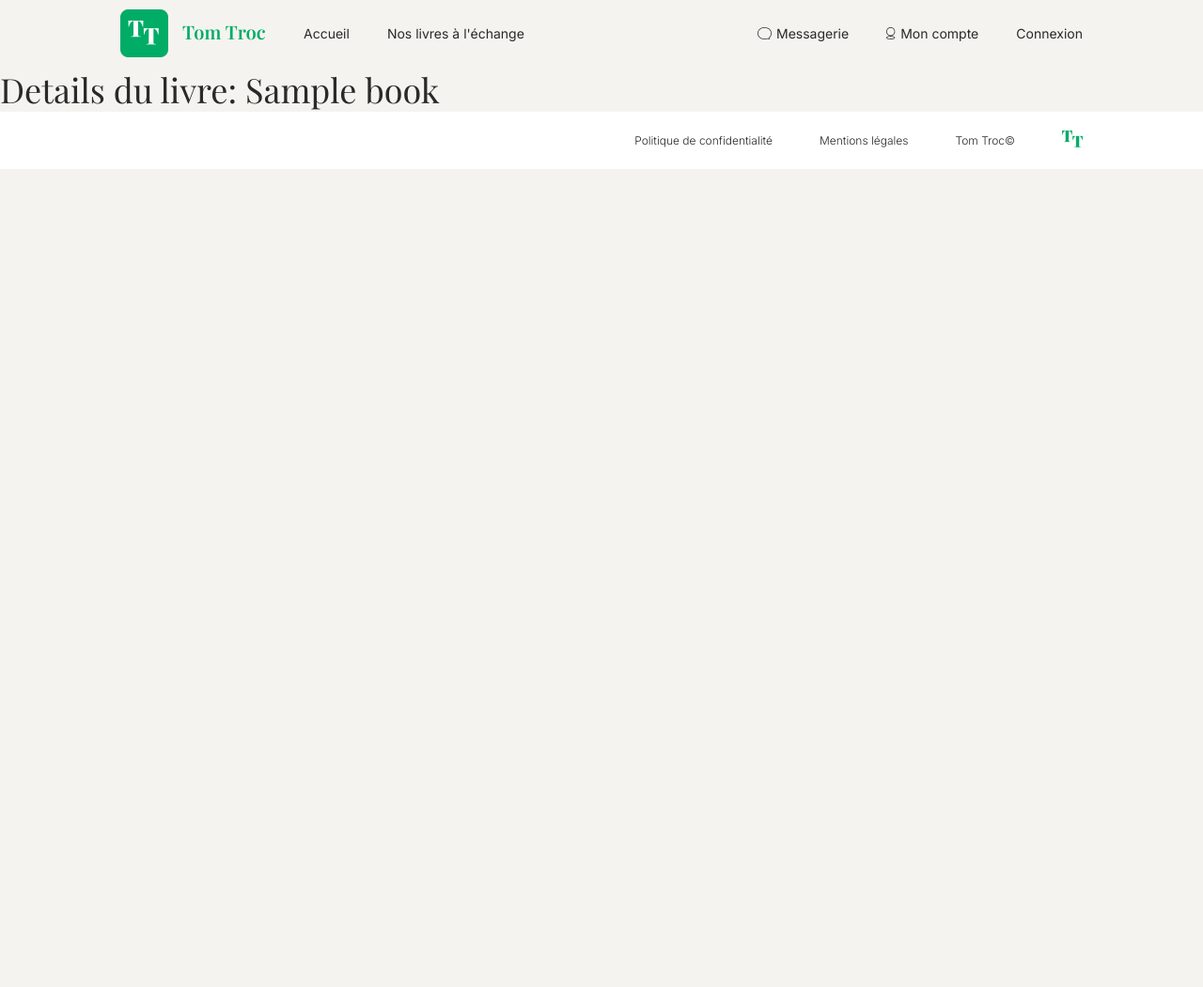
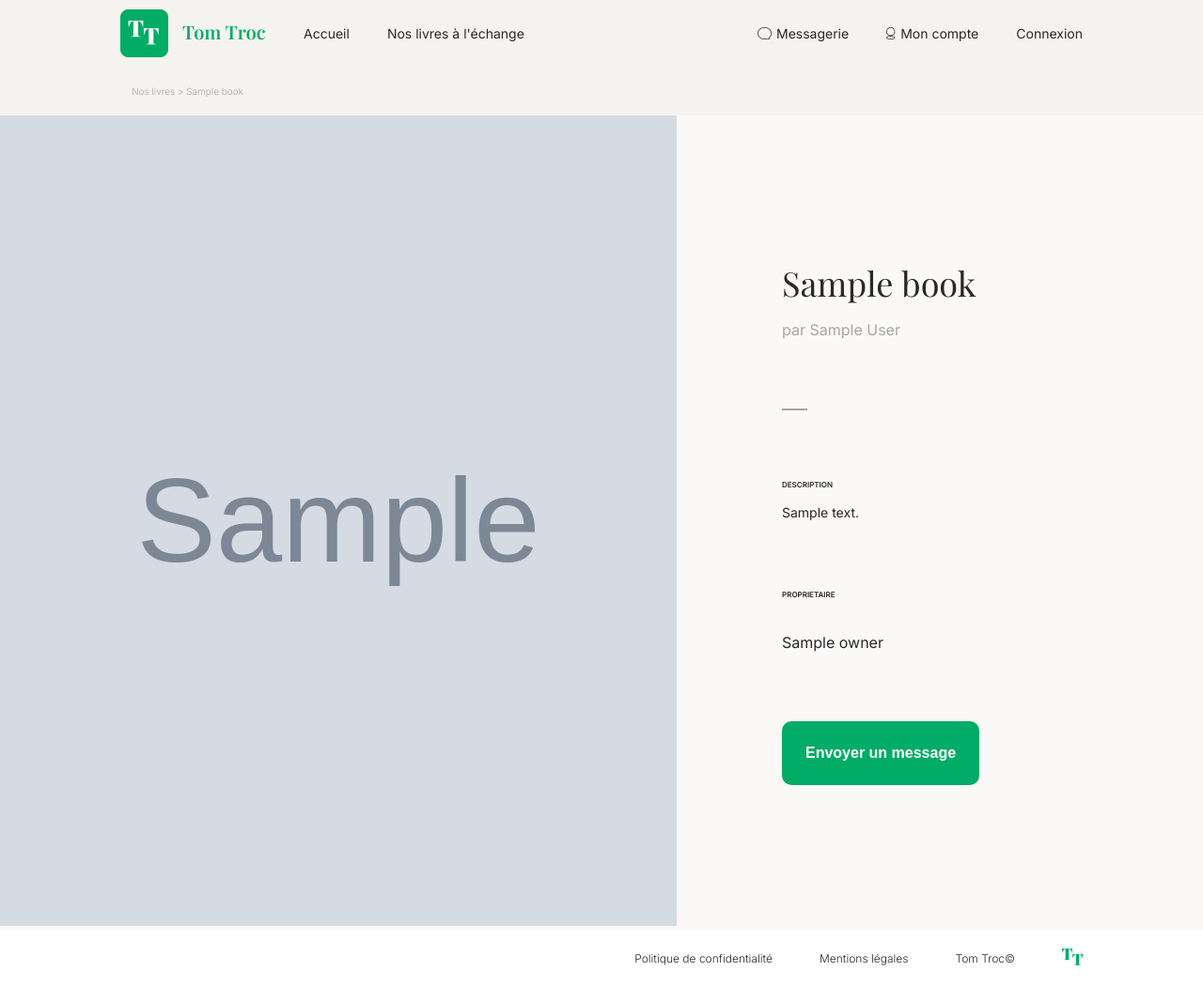
Before and after one commit to ChrisAnger59/TomTroc, a PHP site: template app/Views/detailsBook.php in a window 1280 px wide. Shown: the whole page at 94% size. Before the commit the page ends 180 px from the top, so only its background shows below. Run offline with PHP 8.4, Linux system fonts and the light colour scheme; the template is opened without the code that fills it: most values are stand-ins (such as "Sample title", 1, 10 or a date in 2020); grey boxes marked "Sample" are stand-in pictures.

Commit message:
feat(allBooks+detailsBook pages): add allBooks and detailsBook pages

```diff
--- a/app/Views/detailsBook.php
+++ b/app/Views/detailsBook.php
@@ -1,3 +1,35 @@
-<section>
-    <h1>Details du livre: <?= $book->getTitle() ?></h1>
+<p id="nav-pre-section">
+    <a href="index.php?action=allBooks">Nos livres</a>
+    >
+    <?= $book->getTitle() ?>
+</p>
+
+<section id="section-details" class="flex gap-2">
+
+    <div id="book-cover">
+        <img src="<?= $book->getImage() ?>">
+    </div>
+
+    <article id="book-article" class="flex-col">
+        <div id="title-author" class="flex-col gap-1">
+            <h1><?= $book->getTitle() ?></h1>
+            <p>par <?= $book->getAuthor() ?></p>
+        </div>
+
+        <span></span>
+
+        <div class="flex-col gap-1" id="description">
+            <h2>DESCRIPTION</h2>
+            <p><?= nl2br($book->getDescription()) ?></p>
+        </div>
+
+        <div class="flex-col gap-1">
+            <h2>PROPRIETAIRE</h2>
+            <div>
+                <img src=""><p><?= $book->getOwner() ?></p>
+            </div>
+        </div>
+
+        <button class="btn btn-primary">Envoyer un message</button>
+    </article>
 </section>
--- a/public/css/style.css
+++ b/public/css/style.css
@@ -353,3 +353,110 @@ input {
 #article-img {
     flex: 1;
 }
+
+
+
+#section-allBooks {
+    margin: 3em;
+}
+
+/******** PAGE ALLBOOKS ********/
+
+#section-allBooks .books-container {
+    display: grid;
+    grid-template-columns: repeat(4, 1fr);
+    width: fit-content;
+    margin: auto;
+}
+
+#section-allBooks #section-header {
+    display: flex;
+    justify-content: space-evenly;
+    gap: 7em;
+}
+
+#section-allBooks #section-header input {
+    background-color: #FFFFFF;
+    border: 1px solid #F0F0F0;
+    border-radius: 5px;
+    padding: 0.6rem 0.6rem 0.6rem 2.5rem;
+}
+
+#section-allBooks #section-header input::placeholder {
+    color: #A6A6A6;
+    font-size: 14px;
+    font-weight: 400;
+}
+
+#section-allBooks #section-header input:focus::placeholder {
+    color: transparent;
+}
+
+#section-header form {
+    position: relative;
+}
+
+#section-header form button {
+    position: absolute;
+    left: 8px;
+    top: 30%;
+    border: none;
+    background: none;
+    cursor: pointer;
+}
+
+
+/******** PAGE BOOKDETAILS ********/
+
+#section-details {
+    background-color: #FAF9F7;
+}
+
+#book-cover img {
+    width: 720px;
+    height: 863px;
+}
+
+#book-article span {
+    width: 27px;
+    border: 1px solid #A6A6A6;
+}
+
+#book-article {
+    justify-content: space-evenly;
+    padding: 5em;
+}
+
+#book-article h2 {
+    font-weight: 600;
+    font-size: 8px;
+    color: #292929;
+}
+
+#description p {
+    white-space: pre-line;
+    font-weight: 400;
+    font-size: 14px;
+    color: #292929;
+}
+
+#title-author p {
+    font-size: 16px;
+    font-weight: 400;
+    color: #A6A6A6;
+}
+
+#book-article button {
+    width: 100%;
+}
+
+#nav-pre-section {
+    margin-left: 12em;
+    padding: 2em;
+}
+
+#nav-pre-section, #nav-pre-section a {
+    font-size: 10px;
+    font-weight: 300;
+    color: #A6A6A6;
+}
```
Also changed, not shown: app/Mock/Books.php (+28 -0 lines), app/Views/allBooks.php (+13 -3 lines), public/images/search-logo.png (added).
